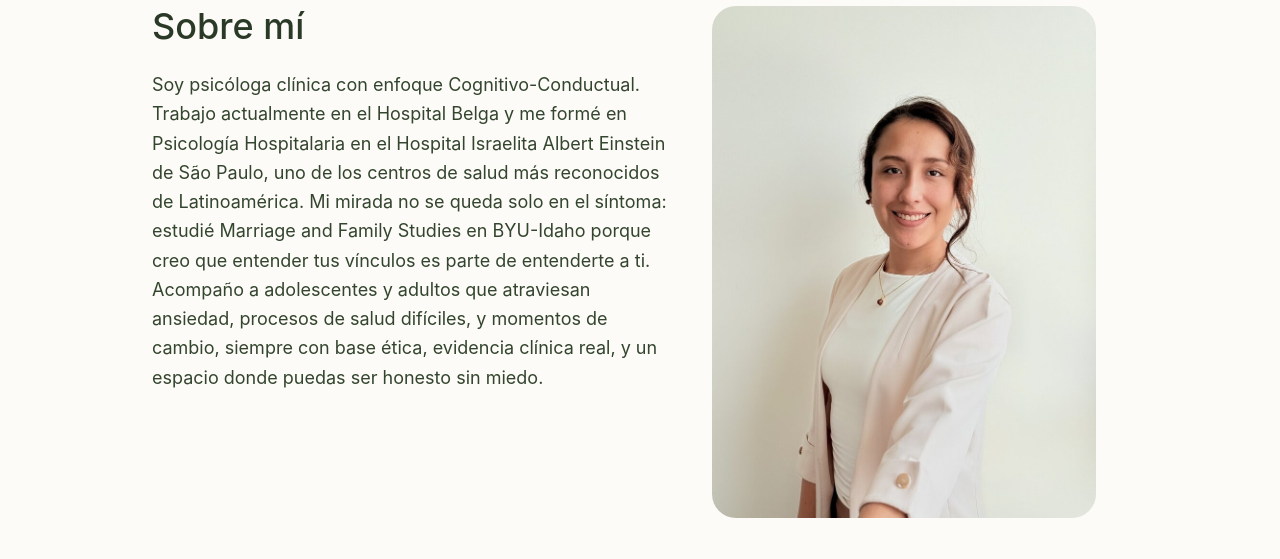
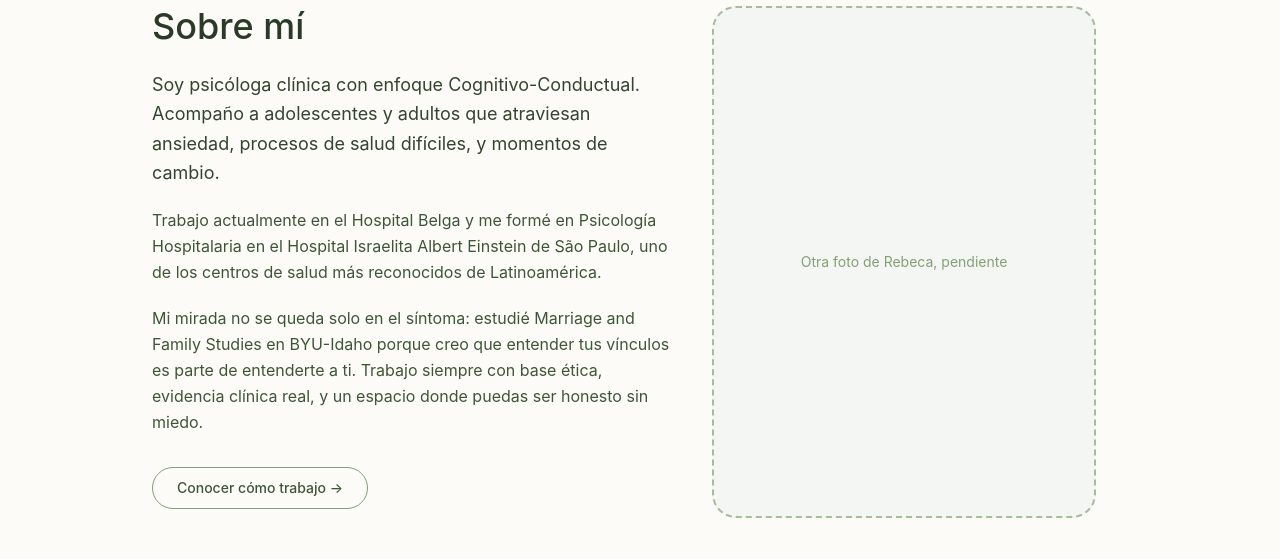
Before and after one commit to JoshuaJames7756/psivelasquez, a React (Vite) app: page /sobre-mi in a window 1280 px wide. Shown: the part 143-702 px from the top of the page. Built offline with nearby package versions, Linux system fonts and the light colour scheme; no server answers.

Commit message:
feat: reorganize SobreMiPage content for improved readability; add link to work methodology and update image placeholder

```diff
--- a/src/modules/public/pages/SobreMiPage.tsx
+++ b/src/modules/public/pages/SobreMiPage.tsx
@@ -1,11 +1,14 @@
-import rebecaFoto from '../../../assets/fotos/rebeca-hero.jpg'
+import { Link } from 'react-router-dom'
 
 /**
- * Contenido base movido desde el bloque "Sobre Rebeca" de la Home.
- * El doc (sección 13) pide profundizar en trayectoria, filosofía
- * profesional, formación y experiencia — hoy esta página tiene el
- * mismo texto que ya existía, sin ampliar todavía. La Trayectoria
- * (línea de tiempo) se movió aparte a /formacion.
+ * Texto dividido en 3 bloques (experiencia / formación / manera de
+ * acompañar) sin cambiar los datos biográficos, solo reorganizando
+ * el mismo contenido que ya existía para que sea más legible en
+ * mobile (antes era un único párrafo largo).
+ *
+ * Foto: placeholder marcado a propósito — usar el mismo retrato que
+ * el Hero (aunque con otro recorte) seguiría siendo la misma foto
+ * repetida. Pendiente de una foto realmente distinta de Rebeca.
  */
 export function SobreMiPage() {
   return (
@@ -13,25 +16,37 @@ export function SobreMiPage() {
       <div className="grid items-start gap-10 md:grid-cols-[1fr_0.8fr]">
         <div>
           <h1 className="font-[var(--font-serif-brand)] text-4xl text-sage-900">Sobre mí</h1>
+
           <p className="mt-6 text-lg leading-relaxed text-sage-800">
-            Soy psicóloga clínica con enfoque Cognitivo-Conductual. Trabajo actualmente en el
-            Hospital Belga y me formé en Psicología Hospitalaria en el Hospital Israelita Albert
-            Einstein de São Paulo, uno de los centros de salud más reconocidos de Latinoamérica.
+            Soy psicóloga clínica con enfoque Cognitivo-Conductual. Acompaño a adolescentes y
+            adultos que atraviesan ansiedad, procesos de salud difíciles, y momentos de cambio.
+          </p>
+
+          <p className="mt-5 text-base leading-relaxed text-sage-700">
+            Trabajo actualmente en el Hospital Belga y me formé en Psicología Hospitalaria en el
+            Hospital Israelita Albert Einstein de São Paulo, uno de los centros de salud más
+            reconocidos de Latinoamérica.
+          </p>
+
+          <p className="mt-5 text-base leading-relaxed text-sage-700">
             Mi mirada no se queda solo en el síntoma: estudié Marriage and Family Studies en
-            BYU-Idaho porque creo que entender tus vínculos es parte de entenderte a ti.
-            Acompaño a adolescentes y adultos que atraviesan ansiedad, procesos de salud
-            difíciles, y momentos de cambio, siempre con base ética, evidencia clínica real, y
-            un espacio donde puedas ser honesto sin miedo.
+            BYU-Idaho porque creo que entender tus vínculos es parte de entenderte a ti. Trabajo
+            siempre con base ética, evidencia clínica real, y un espacio donde puedas ser
+            honesto sin miedo.
           </p>
+
+          <Link
+            to="/como-trabajo"
+            className="mt-8 inline-block rounded-full border border-sage-400 px-6 py-2.5 text-sm font-medium text-sage-700 transition-colors hover:bg-sage-100"
+          >
+            Conocer cómo trabajo →
+          </Link>
         </div>
-        <div className="mx-auto aspect-[3/4] w-full max-w-sm overflow-hidden rounded-3xl bg-sage-100 md:mx-0">
-          <img
-            src={rebecaFoto}
-            alt="Rebeca Velásquez, psicóloga clínica"
-            className="h-full w-full object-cover"
-            width={800}
-            height={1067}
-          />
+
+        <div className="mx-auto flex aspect-[3/4] w-full max-w-sm items-center justify-center rounded-3xl border-2 border-dashed border-sage-300 bg-sage-50 md:mx-0">
+          <p className="px-6 text-center text-sm text-sage-400">
+            Otra foto de Rebeca, pendiente
+          </p>
         </div>
       </div>
     </main>
```
